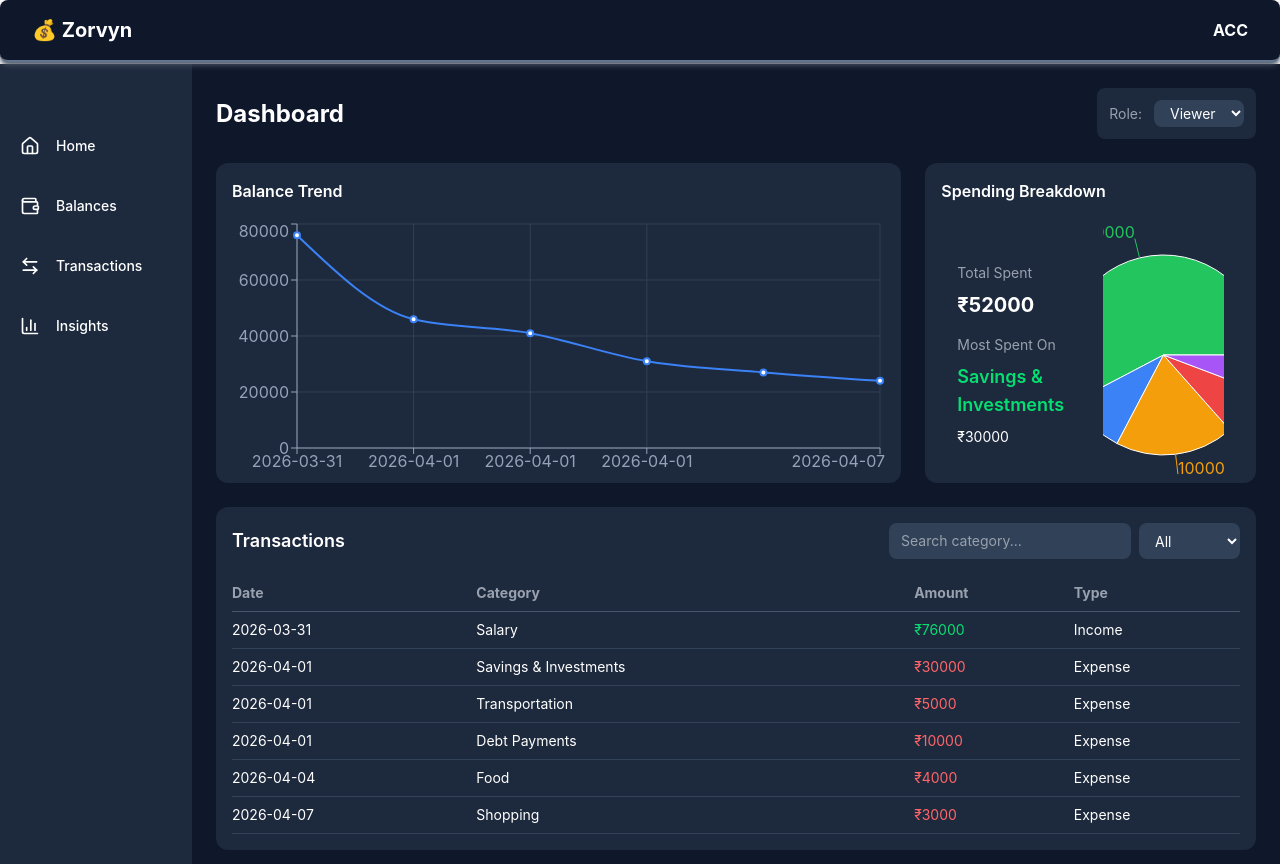
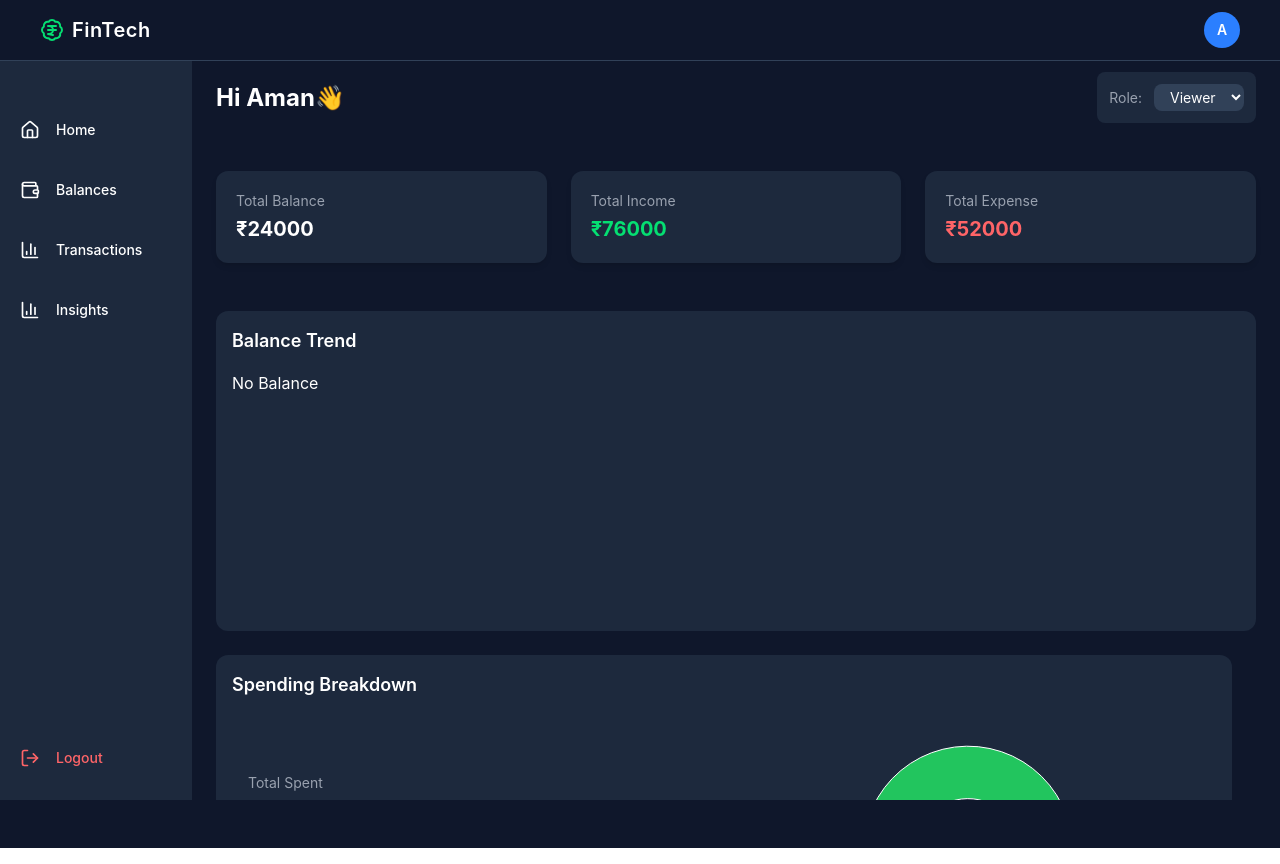
Before and after one commit to TaranaKhanna/Finance-Dashboard, a React (Vite) app: page /dashboard in a window 1280 px wide. Both pictures are taken after a click on the button "Login as User A". After the commit the page ends 800 px from the top, so only its background shows below. Built offline with nearby package versions, Linux system fonts and the light colour scheme.

Commit message:
feat: enhance dashboard with Home and Insights components; update layout and user greeting

```diff
--- a/src/App.jsx
+++ b/src/App.jsx
@@ -6,6 +6,7 @@ import Login from "./pages/Login";
 
 const App = () => {
   const [user, setUser] = useState(null);
+  const [isSidebarOpen, setIsSidebarOpen] = useState(false);
 
   useEffect(() => {
     const storedUser = JSON.parse(localStorage.getItem("user"));
@@ -16,7 +17,7 @@ const App = () => {
     <BrowserRouter>
       <div className="h-screen bg-slate-900 text-white">
 
-        {user && <Header />}
+        {user && <Header user={user} isOpen={isSidebarOpen} setIsOpen={setIsSidebarOpen} />}
 
         <Routes>
           <Route
@@ -26,7 +27,7 @@ const App = () => {
 
           <Route
             path="/dashboard"
-            element={user ? <Dashboard /> : <Navigate to="/" />}
+            element={user ? <Dashboard setUser={setUser} isOpen={isSidebarOpen} /> : <Navigate to="/" />}
           />
 
         </Routes>
--- a/src/components/dashboard/BalanceChart.jsx
+++ b/src/components/dashboard/BalanceChart.jsx
@@ -28,9 +28,9 @@ export default function BalanceChart({ transactions }) {
 
   return (
     <div className="bg-slate-800 p-4 pb-10 rounded-xl h-80 w-full">
-      <h2 className="mb-4 font-semibold text-sm sm:text-base">Balance Trend</h2>
+      <h2 className="mb-4 font-semibold text-base sm:text-lg">Balance Trend</h2>
 
-      <ResponsiveContainer width="100%" height="100%">
+      {data?.balance > 0 ? (<ResponsiveContainer width="100%" height="100%">
         <LineChart data={data}>
           <CartesianGrid stroke="#334155" />
           <XAxis dataKey="date" stroke="#94a3b8" />
@@ -49,7 +49,9 @@ export default function BalanceChart({ transactions }) {
             strokeWidth={2}
           />
         </LineChart>
-      </ResponsiveContainer>
+      </ResponsiveContainer>) : (
+        "No Balance"
+      )}
     </div>
   )
 }
--- /dev/null
+++ b/src/components/dashboard/Home.jsx
@@ -0,0 +1,42 @@
+export default function Home({ transactions }) {
+
+  let totalIncome = 0;
+  let totalExpense = 0;
+
+  transactions.forEach((t) => {
+    if (t.type === "income") {
+      totalIncome += t.amount;
+    } else {
+      totalExpense += t.amount;
+    }
+  });
+
+  const balance = totalIncome - totalExpense;
+
+  return (
+    <div className="grid grid-cols-1 md:grid-cols-3 gap-6">
+
+      <div className="bg-slate-800 p-5 rounded-xl shadow-md">
+        <p className="text-gray-400 text-sm">Total Balance</p>
+        <h3 className="text-xl font-bold mt-1">
+          ₹{balance}
+        </h3>
+      </div>
+
+      <div className="bg-slate-800 p-5 rounded-xl shadow-md">
+        <p className="text-gray-400 text-sm">Total Income</p>
+        <h3 className="text-xl font-bold mt-1 text-green-400">
+          ₹{totalIncome}
+        </h3>
+      </div>
+
+      <div className="bg-slate-800 p-5 rounded-xl shadow-md">
+        <p className="text-gray-400 text-sm">Total Expense</p>
+        <h3 className="text-xl font-bold mt-1 text-red-400">
+          ₹{totalExpense}
+        </h3>
+      </div>
+
+    </div>
+  );
+}
--- a/src/components/dashboard/PieChart.jsx
+++ b/src/components/dashboard/PieChart.jsx
@@ -44,7 +44,7 @@ export default function SpendingChart({ transactions }) {
   return (
 
     <div className="bg-slate-800 p-4 rounded-xl h-auto md:h-80">
-      <h2 className="mb-4 font-semibold text-sm sm:text-base">
+      <h2 className="mb-4 font-semibold text-base sm:text-lg">
         Spending Breakdown
       </h2>
 
@@ -57,9 +57,9 @@ export default function SpendingChart({ transactions }) {
 
           <p className="text-gray-400 mt-4">Most Spent On</p>
           <p className="text-base md:text-lg font-semibold text-green-400">
-            {maxSpentCategory}
+            {maxSpentCategory || "N/A"}
           </p>
-          <p className="text-white">₹{maxAmount}</p>
+          {maxSpentCategory && <p className="text-white">₹{maxAmount}</p>}
         </div>
 
         <div className="w-full h-56 md:h-full md:w-1/2">
@@ -68,8 +68,9 @@ export default function SpendingChart({ transactions }) {
               <Pie
                 data={data}
                 dataKey="value"
-                outerRadius={window.innerWidth < 768 ? 70 : 100}
-                label={window.innerWidth >= 768}
+                outerRadius="80%"
+                innerRadius="40%"
+                label={false}
               >
                 {data.map((entry, index) => (
                   <Cell key={index} fill={COLORS[index % COLORS.length]} />
--- /dev/null
+++ b/src/components/insights/Insights.jsx
@@ -0,0 +1,84 @@
+export default function Insights({ transactions }) {
+
+  let totalIncome = 0;
+  let totalExpense = 0;
+  const categoryMap = {};
+
+  transactions.forEach((t) => {
+    if (t.type === "income") {
+      totalIncome += t.amount;
+    } else {
+      totalExpense += t.amount;
+
+      categoryMap[t.category] =
+        (categoryMap[t.category] || 0) + t.amount;
+    }
+  });
+
+  const savings = totalIncome - totalExpense;
+  let topCategory = "N/A";
+  let max = 0;
+
+  for (let key in categoryMap) {
+    if (categoryMap[key] > max) {
+      max = categoryMap[key];
+      topCategory = key;
+    }
+  }
+
+  return (
+    <div className="bg-slate-800 p-4 rounded-xl">
+
+      <h2 className="text-base sm:text-lg font-semibold mb-4">
+        Insights
+      </h2>
+
+      <div className="grid grid-cols-1 md:grid-cols-3 gap-4">
+
+        <div className="bg-slate-700 p-4 rounded-lg">
+          <p className="text-gray-400 text-sm">
+            Highest Spending
+          </p>
+          <p className="text-lg font-bold text-white">
+            {topCategory}
+          </p>
+          <p className="text-sm text-gray-300">
+            ₹{max}
+          </p>
+        </div>
+
+        <div className="bg-slate-700 p-4 rounded-lg">
+          <p className="text-gray-400 text-sm">
+            Income vs Expense
+          </p>
+          <p className="text-green-400 text-sm">
+            Income: ₹{totalIncome}
+          </p>
+          <p className="text-red-400 text-sm">
+            Expense: ₹{totalExpense}
+          </p>
+        </div>
+
+        <div className="bg-slate-700 p-4 rounded-lg">
+          <p className="text-gray-400 text-sm">
+            Savings
+          </p>
+          <p
+            className={`text-lg font-bold ${
+              savings >= 0 ? "text-green-400" : "text-red-400"
+            }`}
+          >
+            ₹{savings}
+          </p>
+
+          <p className="text-sm text-gray-300 mt-1">
+            {savings > 0
+              ? "Good job saving money 🎉"
+              : "Spending exceeds income ⚠️"}
+          </p>
+        </div>
+
+      </div>
+    </div>
+  );
+}
--- a/src/components/layout/Header.jsx
+++ b/src/components/layout/Header.jsx
@@ -1,12 +1,33 @@
-import React from 'react'
+import { BadgeIndianRupee, Menu, X } from "lucide-react";
 
-const Header = () => {
+const Header = ({ user, isOpen, setIsOpen }) => {
+  const firstChar = user?.name?.charAt(0).toUpperCase() || user?.email?.charAt(0).toUpperCase();
+
   return (
-    <div className='flex justify-between px-8 bg-slate-900 text-white border-b-2 border-slate-500 fixed top-0 left-0 shadow-md shadow-gray-600 z-50 w-full items-center py-4 rounded-lg'>
-        <h2 className="text-xl font-bold">💰 Zorvyn</h2>
-        <h3 className='font-bold'>ACC</h3>
+    <div className="flex justify-between items-center px-6 md:px-10 py-3
+      bg-slate-900 text-white border-b border-slate-700
+      fixed top-0 left-0 w-full z-50">
+
+      <div className="flex items-center gap-2">
+         <button
+          className="md:hidden bg-slate-800 p-2 rounded-lg"
+          onClick={() => setIsOpen(!isOpen)}
+        >
+          {isOpen ? <X size={20} /> : <Menu size={20} />}
+        </button>
+        <BadgeIndianRupee className="text-green-400" size={24} />
+        <h2 className="text-lg md:text-xl font-semibold tracking-wide">
+          FinTech
+        </h2>
+      </div>
+
+      <div className="w-9 h-9 flex items-center justify-center
+        rounded-full bg-blue-500 font-semibold text-sm">
+        {firstChar}
+      </div>
+
     </div>
-  )
-}
+  );
+};
 
-export default Header
+export default Header;
--- a/src/components/layout/Sidebar.jsx
+++ b/src/components/layout/Sidebar.jsx
@@ -1,34 +1,40 @@
-import { useState } from "react";
+import { useNavigate } from "react-router-dom";
 import {
   Home,
   Wallet,
-  ArrowLeftRight,
   BarChart3,
-  Menu,
-  X,
+  LogOut
 } from "lucide-react";
 
-export default function Sidebar() {
-  const [isOpen, setIsOpen] = useState(false);
+export default function Sidebar({ setUser, isOpen }) {
+  const navigate = useNavigate();
+
+  const handleLogout = () => {
+    localStorage.removeItem("user");
+    setUser(null);
+    navigate("/");
+  };
+
+  const handleScroll = (id) => {
+    const section = document.getElementById(id);
+    if (section) {
+      section.scrollIntoView({ behavior: "smooth" });
+    }
+
+    setIsOpen(false);
+  };
 
   const links = [
-    { name: "Home", icon: Home, href: "#summary" },
-    { name: "Balances", icon: Wallet, href: "#charts" },
-    { name: "Transactions", icon: ArrowLeftRight, href: "#transactions" },
-    { name: "Insights", icon: BarChart3, href: "#insights" },
+    { name: "Home", icon: Home, id: "home" },
+    { name: "Balances", icon: Wallet, id: "balance" },
+    { name: "Transactions", icon: BarChart3, id: "transaction" },
+    { name: "Insights", icon: BarChart3, id: "insights" },
   ];
 
   return (
-    <>
-      <button
-        className="md:hidden fixed top-4 left-4 z-50 bg-slate-800 p-2 rounded-lg text-white"
-        onClick={() => setIsOpen(!isOpen)}
-      >
-        {isOpen ? <X size={20} /> : <Menu size={20} />}
-      </button>
-
       <div
         className={`
+          flex flex-col justify-between
         bg-slate-800 text-white z-40
           transition-all duration-300
 
@@ -44,22 +50,32 @@ export default function Sidebar() {
             const Icon = link.icon;
 
             return (
-              <a
+              <button
               key={index}
-                href={link.href}
-                className="flex items-center gap-4 px-3 py-2 rounded-lg hover:bg-slate-700 transition"
+              onClick={() => handleScroll(link.id)}
+              className="w-full flex items-center gap-4 px-3 py-2 rounded-lg hover:bg-slate-700 transition text-left"
             >
               <Icon size={20} />
-
-                {/* 🔹 Hide text on small screens */}
               <span className="hidden md:inline text-sm font-medium">
                 {link.name}
               </span>
-              </a>
+            </button>
             );
           })}
         </nav>
+
+        <div>
+          <button
+            onClick={handleLogout}
+            className="flex items-center gap-4 px-3 py-2 rounded-lg hover:bg-red-500/20 text-red-400 w-full transition"
+          >
+            <LogOut size={20} />
+
+            <span className="hidden md:inline text-sm font-medium">
+              Logout
+            </span>
+          </button>
         </div>
-    </>
+      </div>
   );
 }
--- a/src/components/transactions/Transactions.jsx
+++ b/src/components/transactions/Transactions.jsx
@@ -22,7 +22,7 @@ export default function Transactions({ transactions }) {
     <div className="bg-slate-800 p-4 rounded-xl">
 
       <div className="flex flex-col md:flex-row md:items-center md:justify-between mb-4 gap-3">
-        <h2 className="text-lg font-semibold">Transactions</h2>
+        <h2 className="text-base sm:text-lg font-semibold">Transactions</h2>
 
         <div className="flex gap-2">
           <input
--- a/src/pages/Dashboard.jsx
+++ b/src/pages/Dashboard.jsx
@@ -3,44 +3,47 @@ import SpendingChart from "../components/dashboard/PieChart";
 import Transactions from "../components/transactions/Transactions";
 import Sidebar from "../components/layout/Sidebar";
 import RoleSwitcher from "../components/layout/RoleSwitcher";
+import Insights from "../components/insights/Insights";
+import Home from "../components/dashboard/Home";
 
 import { transactions } from "../data/userData";
 
-const Dashboard = () => {
+const Dashboard = ({ setUser, isOpen }) => {
   const user = JSON.parse(localStorage.getItem("user"));
   const userTransactions = transactions[user?.email] || [];
 
   return (
-    <div className="flex h-screen bg-slate-900 text-white w-full my-16">
+    <div className="flex h-screen bg-slate-900 text-white w-full mt-12 mb-20 pb-12 fixed">
 
-      {/* Sidebar */}
-      <Sidebar />
+      <Sidebar setUser={setUser} isOpen={isOpen} />
 
-      {/* Main Content */}
-      <div className="flex-1 overflow-y-auto p-6 space-y-6">
+      <div className="flex-1 overflow-y-auto p-6 space-y-12">
 
-        {/* Top Section */}
         <div className="flex justify-between items-center">
-          <h1 className="text-2xl font-bold">Dashboard</h1>
+          <h1 className="text-2xl font-bold"> Hi {user?.name || ''}👋</h1>
           <RoleSwitcher />
         </div>
 
-        {/* Charts Section */}
-        <div className="grid grid-cols-1 lg:grid-cols-3 gap-6">
+        <div id="home"></div>
+        <Home transactions={userTransactions} />
 
-          {/* Line Chart */}
-          <div className="lg:col-span-2">
-            <BalanceChart transactions={userTransactions} />
+        <div className="grid grid-cols-1 gap-6">
+
+          <div className="lg:col-span-2" id="balance" >
+              <BalanceChart transactions={userTransactions} />
           </div>
-
-          {/* Pie Chart */}
           <div>
-            <SpendingChart transactions={userTransactions} />
+              <SpendingChart transactions={userTransactions} />
           </div>
         </div>
 
-        {/* Transactions Section */}
-        <Transactions transactions={userTransactions} />
+        <div id="transaction">
+          <Transactions transactions={userTransactions} />
+        </div>
+
+        <div id="insights">
+          <Insights transactions={userTransactions} />
+        </div>
 
       </div>
     </div>
--- a/src/pages/Login.jsx
+++ b/src/pages/Login.jsx
@@ -22,7 +22,7 @@ export default function Login({ setUser }) {
         <div className="space-y-3">
           <button
             onClick={() =>
-              handleLogin({ email: "a@gmail.com", name: "User A" })
+              handleLogin({ email: "a@gmail.com", name: "Aman" })
             }
             className="w-full bg-blue-500 hover:bg-blue-600 py-2 rounded-lg"
           >
@@ -31,7 +31,7 @@ export default function Login({ setUser }) {
 
           <button
             onClick={() =>
-              handleLogin({ email: "b@gmail.com", name: "User B" })
+              handleLogin({ email: "b@gmail.com", name: "Bella" })
             }
             className="w-full bg-green-500 hover:bg-green-600 py-2 rounded-lg"
           >
@@ -40,7 +40,7 @@ export default function Login({ setUser }) {
 
           <button
             onClick={() =>
-              handleLogin({ email: "c@gmail.com", name: "User C" })
+              handleLogin({ email: "c@gmail.com", name: "Cat" })
             }
             className="w-full bg-purple-500 hover:bg-purple-600 py-2 rounded-lg"
           >
```
Lines whose indentation alone changed are shown as unchanged.
